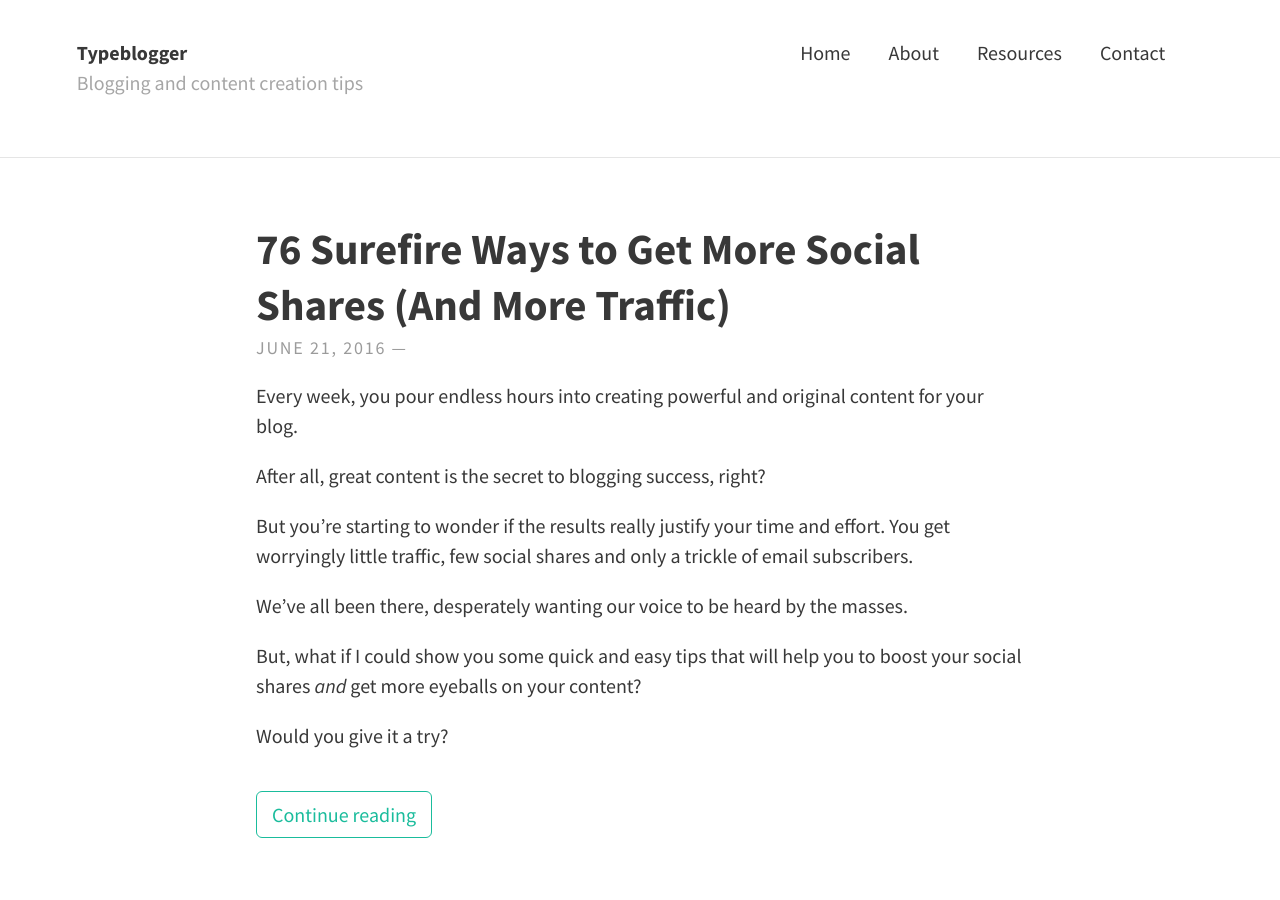
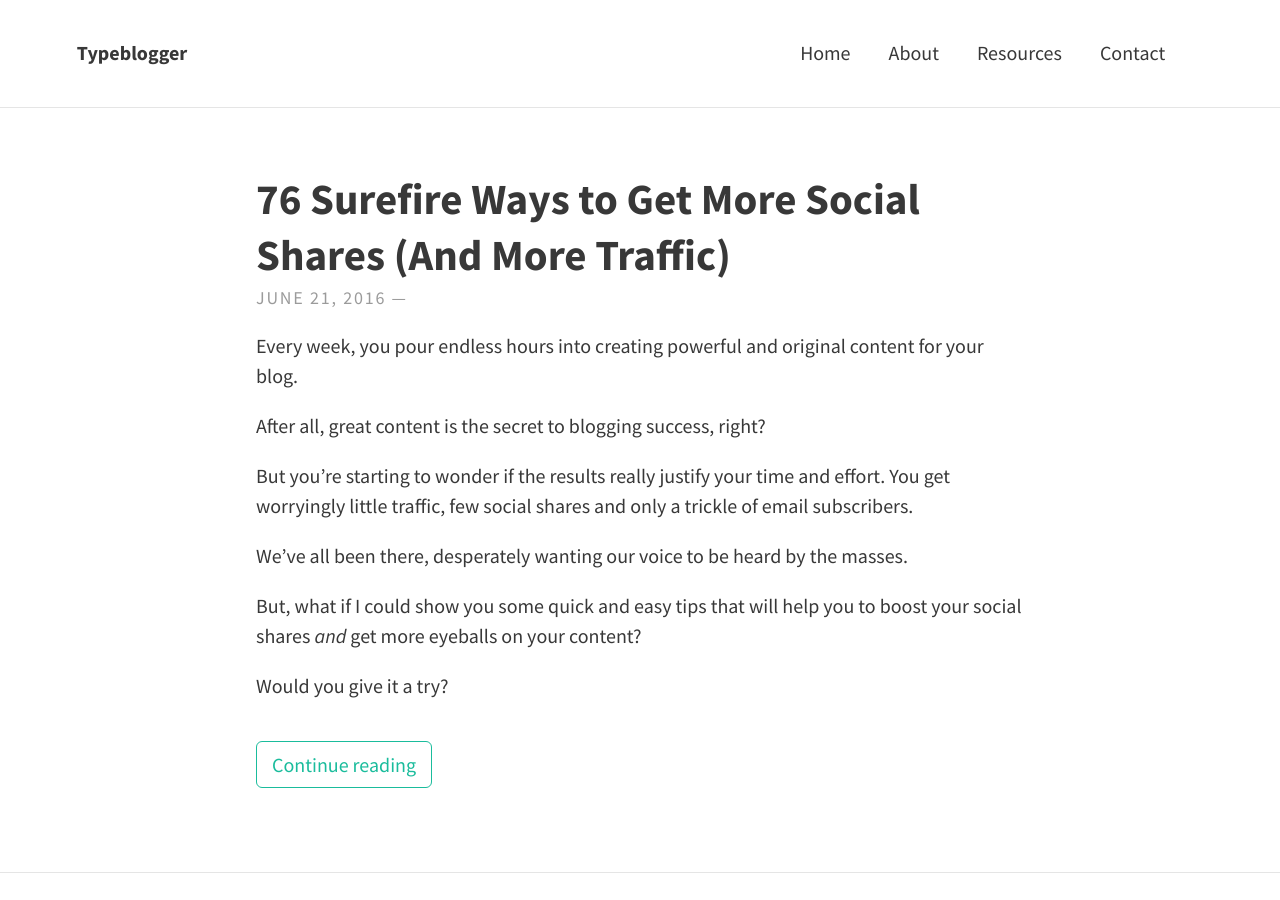
Before and after one commit to typeblogger/typeblogger.github.io, a Jekyll site: the page built from index.html, in a window 1280 px wide and 900 px high. Built offline with Jekyll 4.4.1, drawn with Linux system fonts in a browser that asks for light colours; nearby versions of some CDN libraries; the list of posts is cut into pages by our own code; comment, search, counter and statistics services are not loaded.

Commit message:
Update header.html

```diff
--- a/_includes/header.html
+++ b/_includes/header.html
@@ -3,10 +3,8 @@
 		<h1 class="site-title">
 			<a href="{{ site.baseurl }}/">
 				{{ site.theme.title }}
+				</a>
 		</h1>
-		<br>
-		<p class="site-description">Blogging and content creation tips</p>
-		</a>
 	</div>
 	<nav class="site-nav">
 		<ul>
```
